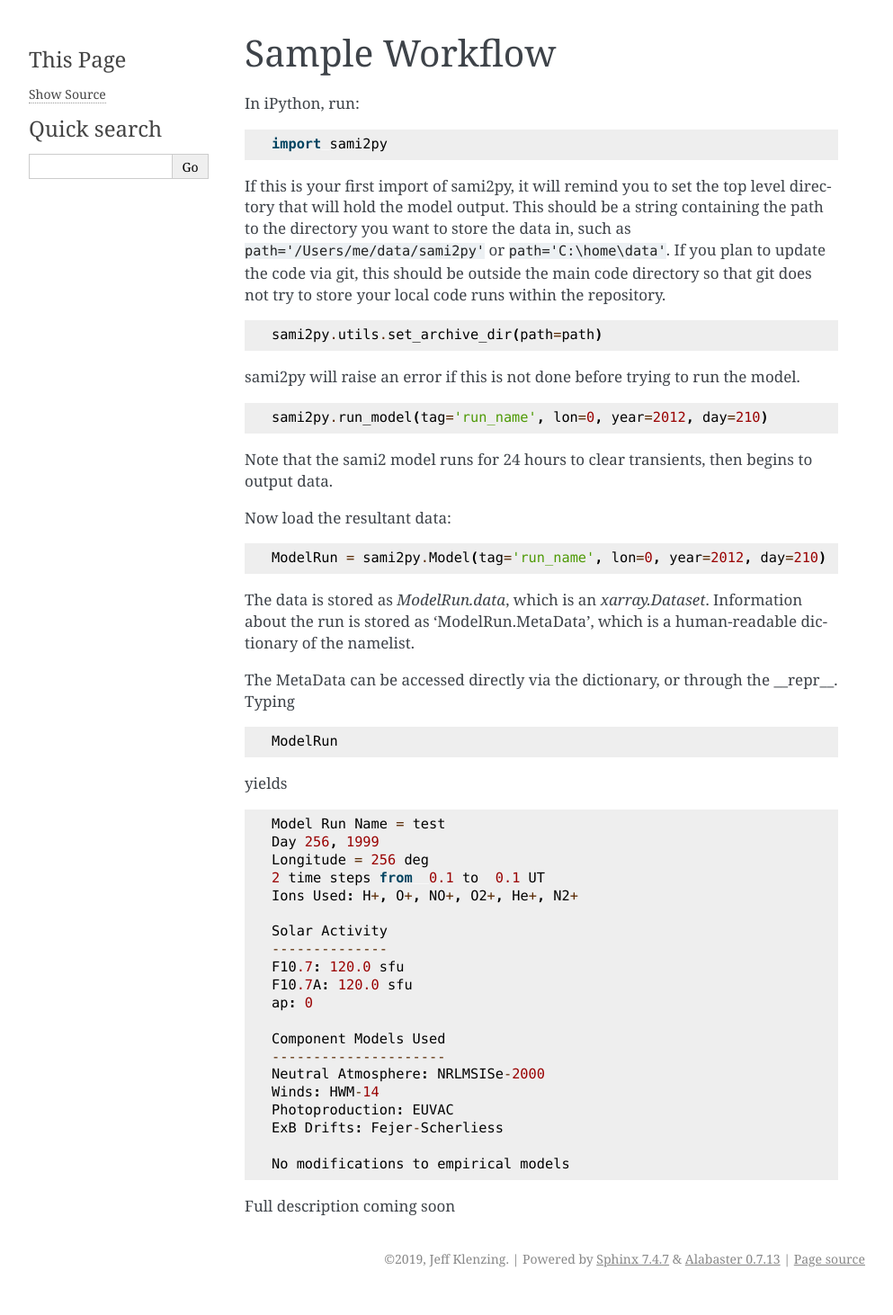
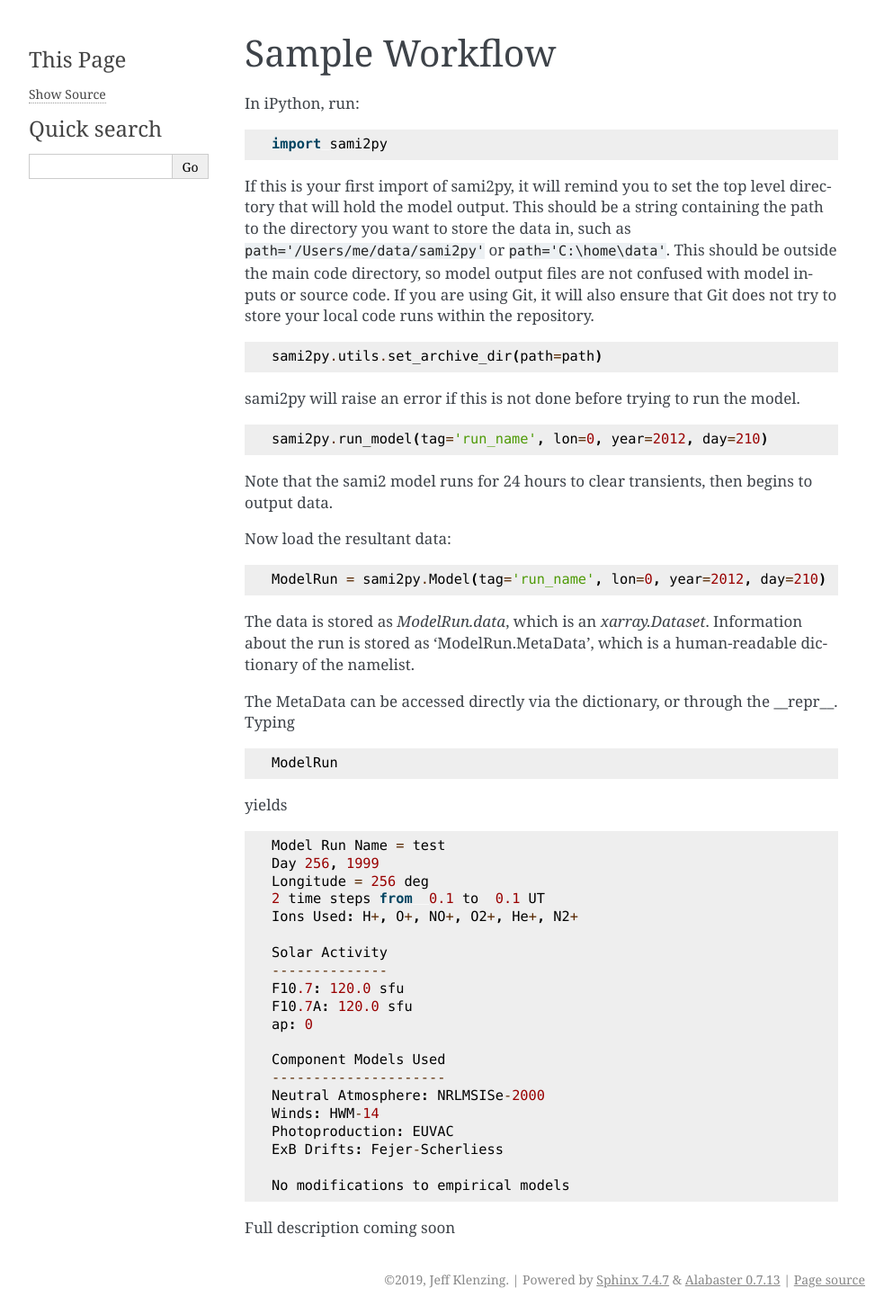
Before and after one commit to sami2py/sami2py, a Sphinx documentation site: the page built from docs/sample_workflow.rst, in a window 1280 px wide. Shown: the whole page at 90% size, without its empty margins (148-1141 px from the left). Built offline with Sphinx 7.4.7, drawn with Linux system fonts in a browser that asks for light colours; formulas are drawn with MathJax 3; before the commit the page ends 1439 px from its top, so only the background shows below that.

Commit message:
Update sample_workflow.rst

```diff
--- a/docs/sample_workflow.rst
+++ b/docs/sample_workflow.rst
@@ -7,7 +7,7 @@
 
   import sami2py
 
-If this is your first import of sami2py, it will remind you to set the top level directory that will hold the model output.  This should be a string containing the path to the directory you want to store the data in, such as ``path='/Users/me/data/sami2py'`` or ``path='C:\home\data'``.  If you plan to update the code via git, this should be outside the main code directory so that git does not try to store your local code runs within the repository.
+If this is your first import of sami2py, it will remind you to set the top level directory that will hold the model output.  This should be a string containing the path to the directory you want to store the data in, such as ``path='/Users/me/data/sami2py'`` or ``path='C:\home\data'``.  This should be outside the main code directory, so model output files are not confused with model inputs or source code.  If you are using Git, it will also ensure that Git does not try to store your local code runs within the repository.
 
 .. code:: python
 
```
